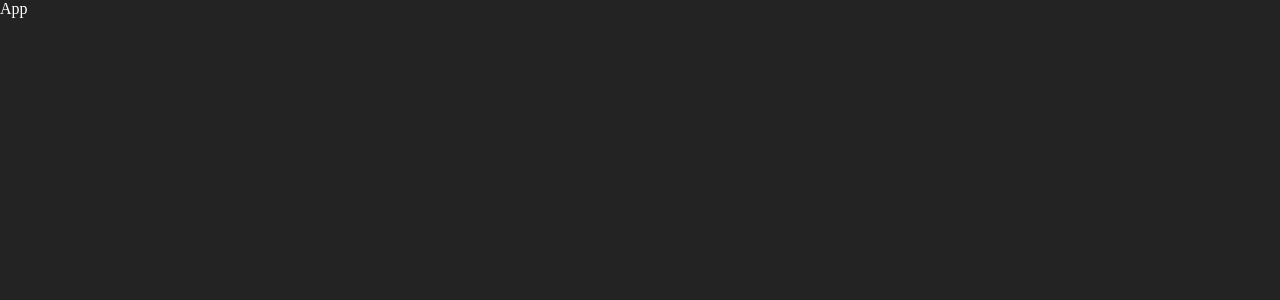
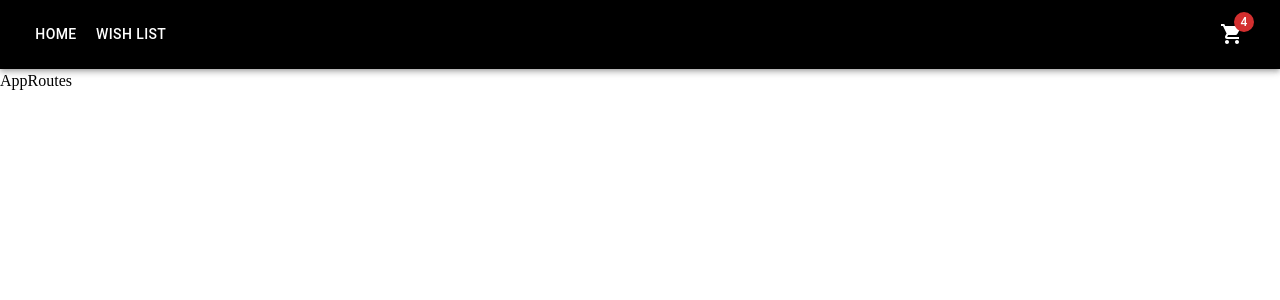
Before and after one commit to AbdallahAbada/online-marketplace, a JavaScript app: page / in a window 1280 px wide. Shown: the top 300 px of the page. Built offline with nearby package versions, Linux system fonts and the light colour scheme.

Commit message:
style the desktop navbar

```diff
--- a/package.json
+++ b/package.json
@@ -14,6 +14,7 @@
     "formik": "^2.2.9",
     "react": "^18.2.0",
     "react-dom": "^18.2.0",
+    "react-router-dom": "^6.9.0",
     "react-scripts": "5.0.1",
     "web-vitals": "^2.1.4",
     "yup": "^1.0.2"
--- a/src/App.js
+++ b/src/App.js
@@ -1,3 +1,22 @@
+import { BrowserRouter } from "react-router-dom";
+import Stack from "@mui/material/Stack";
+import Box from "@mui/material/Box";
+
+import { NavigationBar } from "./components/NavigationBar";
+import { AppRoutes } from "./AppRoutes";
+
 export const App = () => {
-    return <div>App</div>
-}
+    return (
+        <BrowserRouter>
+            <Stack sx={{ minHeight: "100vh" }}>
+                <Box sx={{ height: "7vh", mb: 2 }}>
+                    <NavigationBar />
+                </Box>
+
+                <Box sx={{ height: "93vh" }}>
+                    <AppRoutes />
+                </Box>
+            </Stack>
+        </BrowserRouter>
+    );
+};
--- a/src/AppRoutes.js
+++ b/src/AppRoutes.js
@@ -1,3 +1,18 @@
+import { Route, Routes } from "react-router-dom";
+
+import { Home } from "./pages/Home";
+import { WishList } from "./pages/WishList";
+import { Checkout } from "./pages/Checkout";
+import { NotFound } from "./pages/NotFound";
+
 export const AppRoutes = () => {
-    return <div>AppRoutes</div>
-}
+    return <div>AppRoutes</div>;
+    return (
+        <Routes>
+            <Route path="/" element={<Home />} />
+            <Route path="/wish-list" element={<WishList />} />
+            <Route path="/checkout" element={<Checkout />} />
+            <Route path="/*" element={<NotFound />} />
+        </Routes>
+    );
+};
--- a/src/components/NavigationBar.js
+++ b/src/components/NavigationBar.js
@@ -1,3 +1,67 @@
+import { useNavigate } from "react-router-dom";
+import AppBar from "@mui/material/AppBar";
+import Box from "@mui/material/Box";
+import Toolbar from "@mui/material/Toolbar";
+import IconButton from "@mui/material/IconButton";
+import MenuIcon from "@mui/icons-material/Menu";
+import Container from "@mui/material/Container";
+import Badge from "@mui/material/Badge";
+import Button from "@mui/material/Button";
+import ShoppingCartIcon from "@mui/icons-material/ShoppingCart";
+
 export const NavigationBar = () => {
-    return <div>NavigationBar</div>
-}
+    const navigate = useNavigate();
+    return (
+        <AppBar position="static" sx={{ background: "black" }}>
+            <Container maxWidth="xl">
+                <Toolbar disableGutters>
+                    <Box sx={{ flexGrow: 1, display: { xs: "flex", md: "none" } }}>
+                        <IconButton
+                            size="large"
+                            aria-label="account of current user"
+                            aria-controls="menu-appbar"
+                            aria-haspopup="true"
+                            color="inherit"
+                        >
+                            <MenuIcon />
+                        </IconButton>
+                    </Box>
+                    <Box sx={{ flexGrow: 1, display: { xs: "none", md: "flex" } }}>
+                        <Button
+                            sx={{ my: 2, color: "white", display: "block" }}
+                            onClick={() => {
+                                navigate("/");
+                            }}
+                        >
+                            Home
+                        </Button>
+
+                        <Button
+                            sx={{ my: 2, color: "white", display: "block" }}
+                            onClick={() => {
+                                navigate("/wish-list");
+                            }}
+                        >
+                            Wish List
+                        </Button>
+                    </Box>
+
+                    <Box sx={{ flexGrow: 0 }}>
+                        <IconButton
+                            size="large"
+                            aria-label="show 4 new mails"
+                            color="inherit"
+                            onClick={() => {
+                                navigate("/checkout");
+                            }}
+                        >
+                            <Badge badgeContent={4} color="error">
+                                <ShoppingCartIcon />
+                            </Badge>
+                        </IconButton>
+                    </Box>
+                </Toolbar>
+            </Container>
+        </AppBar>
+    );
+};
--- a/src/index.css
+++ b/src/index.css
@@ -1,5 +1,3 @@
 body {
   margin: 0;
-  background-color: #232323;
-  color: #fff;
 }
--- /dev/null
+++ b/src/pages/NotFound.js
@@ -0,0 +1,3 @@
+export const NotFound = () => {
+    return <div>NotFound</div>;
+};
```
Also changed, not shown: 1 other file (tests, documents, lock files or other folders).
